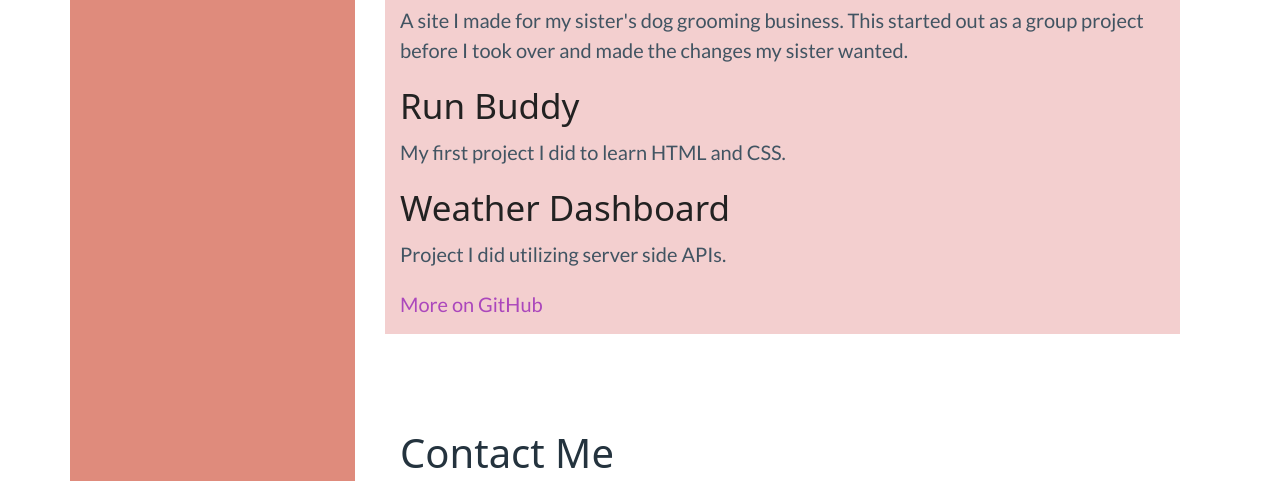
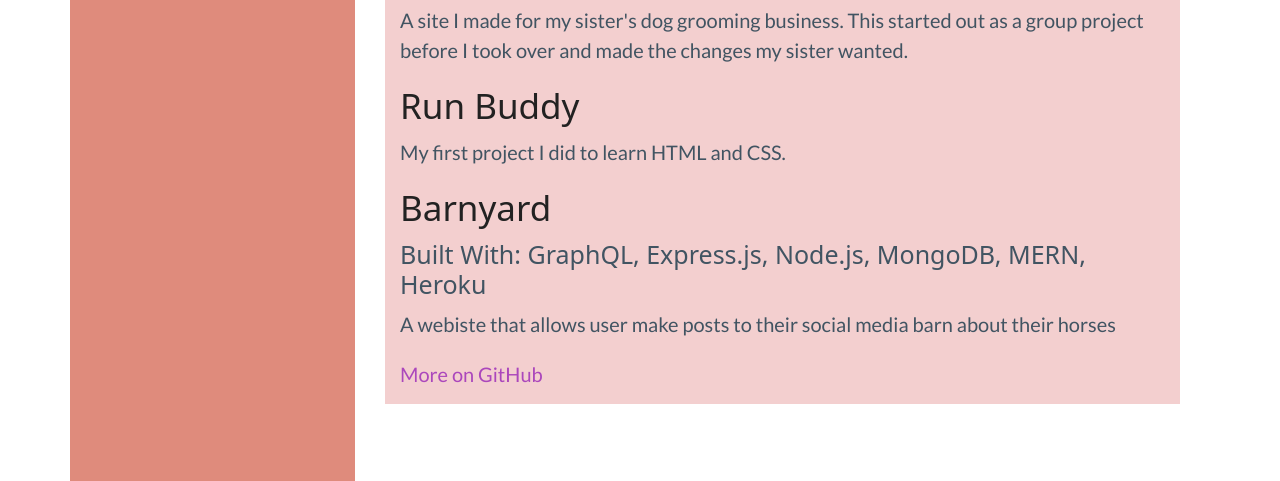
Before and after one commit to MirMello/Portfolio, a website: page index.html in a window 1280 px wide. Shown: the part 1401-1882 px from the top of the page. Drawn offline with nearby package versions, Linux system fonts and the light colour scheme.

Commit message:
added barnyard to my portolio

```diff
--- a/index.html
+++ b/index.html
@@ -124,10 +124,13 @@
                         </div>
                         <div>
                             <h3>
-                                <a href="https://mirmello.github.io/weather-dashboard/">Weather Dashboard</a>
+                                <a href="https://github.com/MirMello/barnyard/">Barnyard</a>
                             </h3>
-                            <p>
-                                Project I did utilizing server side APIs.
+                            <h5>
+                                Built With:
+                                GraphQL, Express.js, Node.js, MongoDB, MERN, Heroku
+                              </h5>
+                              <p>A webiste that allows user make posts to their social media barn about their horses</p>
                             </p>
                         </div>
                         <a href="https://github.com/MirMello" class="more-link">More on GitHub</a>
```
